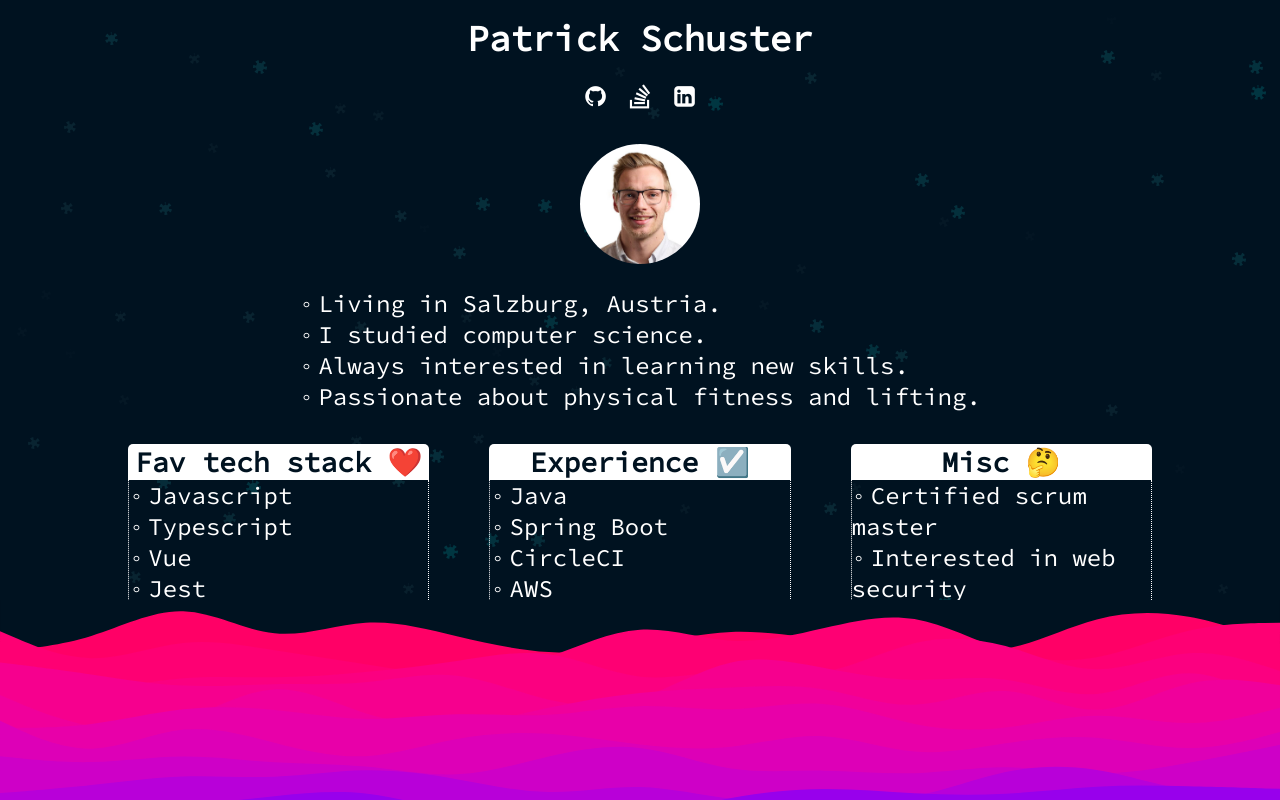
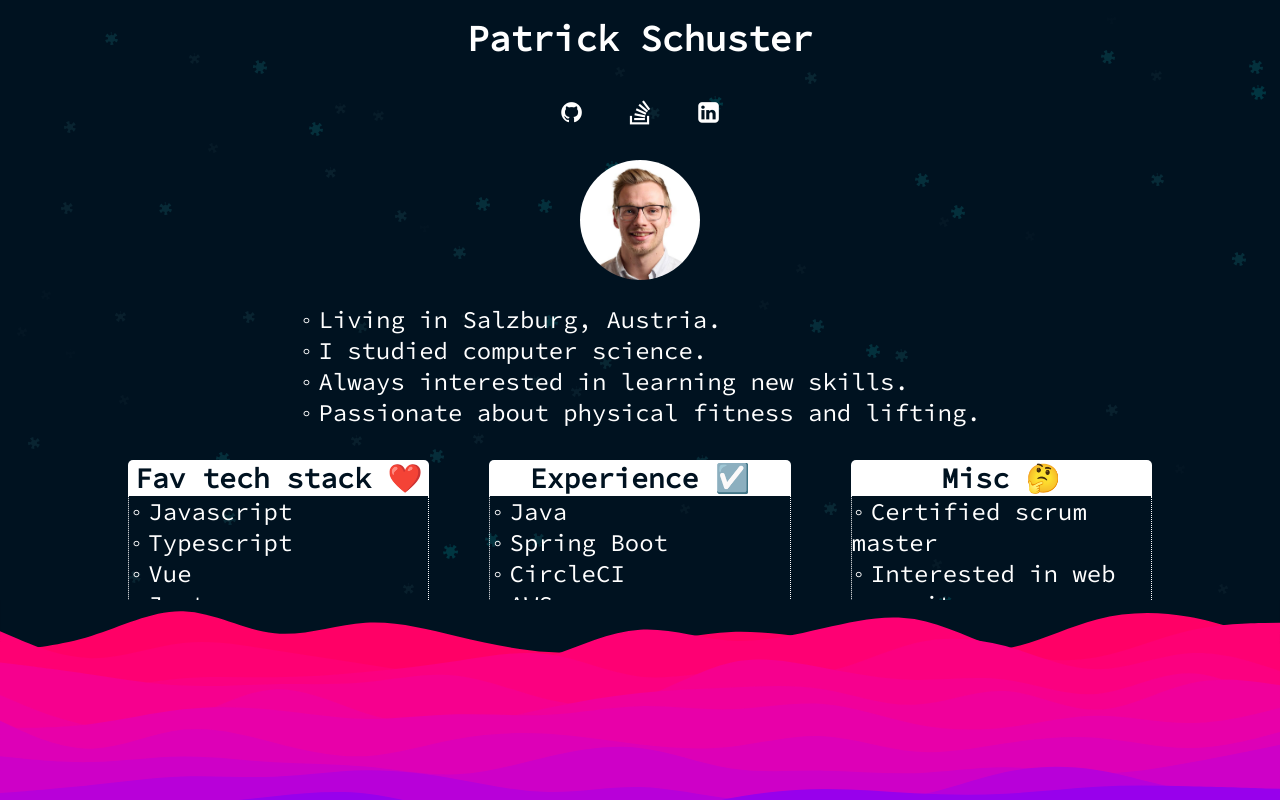
Before and after one commit to PatrickSchuster/patrickschuster.github.com, a plain HTML site: page index.html in a window 1280 px wide. Drawn offline with Linux system fonts and the light colour scheme.

Commit message:
Widen contact gap

```diff
--- a/css/main.css
+++ b/css/main.css
@@ -69,9 +69,9 @@ section {
 
 #contact {
     display: flex;
-    column-gap: 1em;
+    column-gap: 2em;
     justify-content: space-between;
-    padding-top: 20px;
+    padding-top: 1.5em;
 }
 
 a {
```
